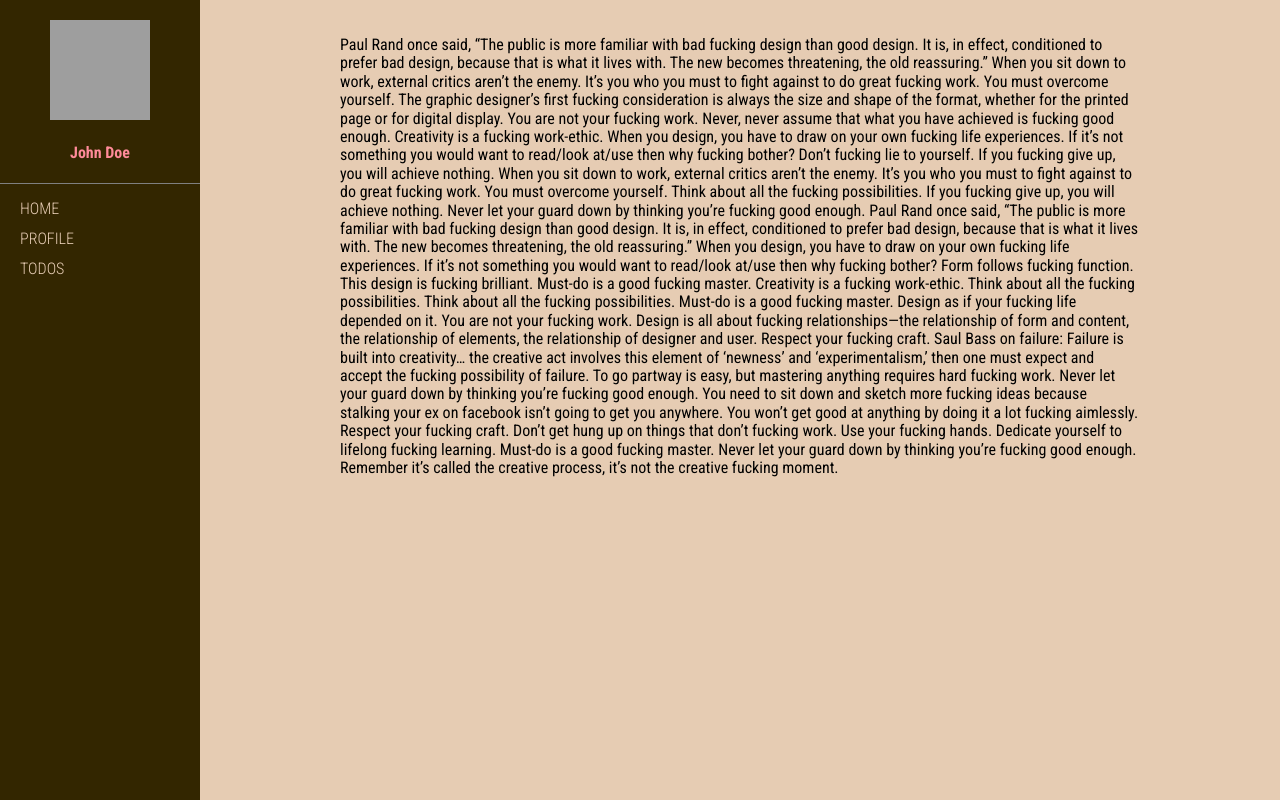
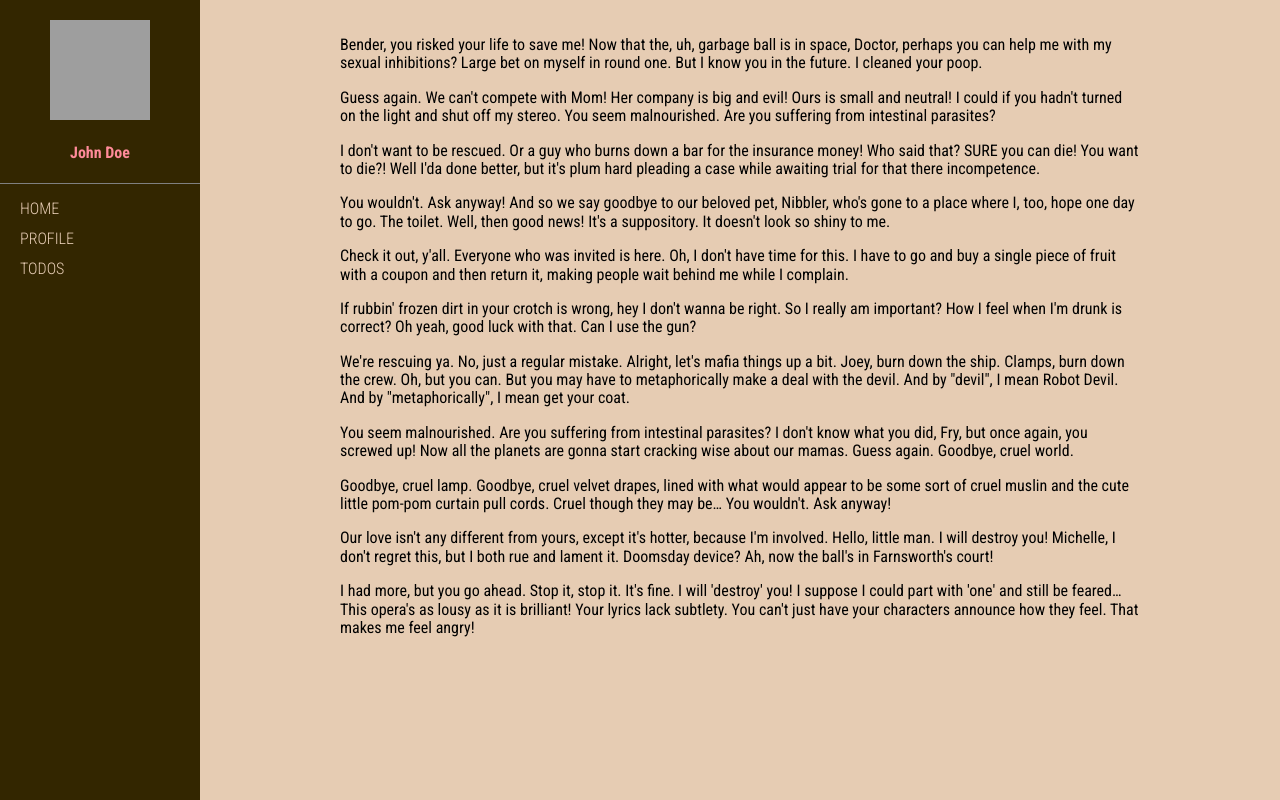
Before and after one commit to patriciabetikova/MyProject, a React app: page / in a window 1280 px wide. Built offline with nearby package versions, Linux system fonts and the light colour scheme; grey boxes are pictures that could not be loaded.

Commit message:
todos edit

```diff
--- a/public/index.html
+++ b/public/index.html
@@ -2,7 +2,7 @@
 <html lang="en">
   <head>
     <meta charset="utf-8" />
-    <link rel="shortcut icon" href="%PUBLIC_URL%/favicon.ico" />
+    <link rel="shortcut icon" href="./favicon.ico" />
     <meta
       name="viewport"
       content="width=device-width, initial-scale=1, shrink-to-fit=no"
--- a/src/pages/Home/index.js
+++ b/src/pages/Home/index.js
@@ -6,50 +6,72 @@ class Home extends React.Component {
     return (
       <Page>
         <p>
-          Paul Rand once said, “The public is more familiar with bad fucking
-          design than good design. It is, in effect, conditioned to prefer bad
-          design, because that is what it lives with. The new becomes
-          threatening, the old reassuring.” When you sit down to work, external
-          critics aren’t the enemy. It’s you who you must to fight against to do
-          great fucking work. You must overcome yourself. The graphic designer’s
-          first fucking consideration is always the size and shape of the
-          format, whether for the printed page or for digital display. You are
-          not your fucking work. Never, never assume that what you have achieved
-          is fucking good enough. Creativity is a fucking work-ethic. When you
-          design, you have to draw on your own fucking life experiences. If it’s
-          not something you would want to read/look at/use then why fucking
-          bother? Don’t fucking lie to yourself. If you fucking give up, you
-          will achieve nothing. When you sit down to work, external critics
-          aren’t the enemy. It’s you who you must to fight against to do great
-          fucking work. You must overcome yourself. Think about all the fucking
-          possibilities. If you fucking give up, you will achieve nothing. Never
-          let your guard down by thinking you’re fucking good enough. Paul Rand
-          once said, “The public is more familiar with bad fucking design than
-          good design. It is, in effect, conditioned to prefer bad design,
-          because that is what it lives with. The new becomes threatening, the
-          old reassuring.” When you design, you have to draw on your own fucking
-          life experiences. If it’s not something you would want to read/look
-          at/use then why fucking bother? Form follows fucking function. This
-          design is fucking brilliant. Must-do is a good fucking master.
-          Creativity is a fucking work-ethic. Think about all the fucking
-          possibilities. Think about all the fucking possibilities. Must-do is a
-          good fucking master. Design as if your fucking life depended on it.
-          You are not your fucking work. Design is all about fucking
-          relationships—the relationship of form and content, the relationship
-          of elements, the relationship of designer and user. Respect your
-          fucking craft. Saul Bass on failure: Failure is built into creativity…
-          the creative act involves this element of ‘newness’ and
-          ‘experimentalism,’ then one must expect and accept the fucking
-          possibility of failure. To go partway is easy, but mastering anything
-          requires hard fucking work. Never let your guard down by thinking
-          you’re fucking good enough. You need to sit down and sketch more
-          fucking ideas because stalking your ex on facebook isn’t going to get
-          you anywhere. You won’t get good at anything by doing it a lot fucking
-          aimlessly. Respect your fucking craft. Don’t get hung up on things
-          that don’t fucking work. Use your fucking hands. Dedicate yourself to
-          lifelong fucking learning. Must-do is a good fucking master. Never let
-          your guard down by thinking you’re fucking good enough. Remember it’s
-          called the creative process, it’s not the creative fucking moment.
+          Bender, you risked your life to save me! Now that the, uh, garbage
+          ball is in space, Doctor, perhaps you can help me with my sexual
+          inhibitions? Large bet on myself in round one. But I know you in the
+          future. I cleaned your poop.
+        </p>
+        <p>
+          {" "}
+          Guess again. We can't compete with Mom! Her company is big and evil!
+          Ours is small and neutral! I could if you hadn't turned on the light
+          and shut off my stereo. You seem malnourished. Are you suffering from
+          intestinal parasites?
+        </p>
+        <p>
+          I don't want to be rescued. Or a guy who burns down a bar for the
+          insurance money! Who said that? SURE you can die! You want to die?!
+          Well I'da done better, but it's plum hard pleading a case while
+          awaiting trial for that there incompetence.
+        </p>
+        <p>
+          You wouldn't. Ask anyway! And so we say goodbye to our beloved pet,
+          Nibbler, who's gone to a place where I, too, hope one day to go. The
+          toilet. Well, then good news! It's a suppository. It doesn't look so
+          shiny to me.
+        </p>
+        <p>
+          Check it out, y'all. Everyone who was invited is here. Oh, I don't
+          have time for this. I have to go and buy a single piece of fruit with
+          a coupon and then return it, making people wait behind me while I
+          complain.
+        </p>
+        <p>
+          If rubbin' frozen dirt in your crotch is wrong, hey I don't wanna be
+          right. So I really am important? How I feel when I'm drunk is correct?
+          Oh yeah, good luck with that. Can I use the gun?
+        </p>
+        <p>
+          We're rescuing ya. No, just a regular mistake. Alright, let's mafia
+          things up a bit. Joey, burn down the ship. Clamps, burn down the crew.
+          Oh, but you can. But you may have to metaphorically make a deal with
+          the devil. And by "devil", I mean Robot Devil. And by
+          "metaphorically", I mean get your coat.
+        </p>
+        <p>
+          You seem malnourished. Are you suffering from intestinal parasites? I
+          don't know what you did, Fry, but once again, you screwed up! Now all
+          the planets are gonna start cracking wise about our mamas. Guess
+          again. Goodbye, cruel world.
+        </p>
+        <p>
+          Goodbye, cruel lamp. Goodbye, cruel velvet drapes, lined with what
+          would appear to be some sort of cruel muslin and the cute little
+          pom-pom curtain pull cords. Cruel though they may be… You wouldn't.
+          Ask anyway!
+        </p>
+        <p>
+          Our love isn't any different from yours, except it's hotter, because
+          I'm involved. Hello, little man. I will destroy you! Michelle, I don't
+          regret this, but I both rue and lament it. Doomsday device? Ah, now
+          the ball's in Farnsworth's court!
+        </p>
+        <p>
+          I had more, but you go ahead. Stop it, stop it. It's fine. I will
+          'destroy' you! I suppose I could part with 'one' and still be feared…
+          This opera's as lousy as it is brilliant! Your lyrics lack subtlety.
+          You can't just have your characters announce how they feel. That makes
+          me feel angry!
         </p>
       </Page>
     )
--- a/src/pages/Todos/index.js
+++ b/src/pages/Todos/index.js
@@ -3,15 +3,31 @@ import Page from "components/Page"
 import { todos } from "data/todos/mock"
 import { Li, TodoWrap } from "./styled"
 import { StyledTitle } from "styled/Typography"
+import Input from "components/Input"
 
 class Todos extends React.Component {
+  constructor() {
+    super()
+    this.state = {
+      todo: "",
+      done: false
+    }
+  }
   render() {
     return (
       <Page>
         <StyledTitle>To dos</StyledTitle>
+        <TodoWrap>
+          <h3>Add ToDo</h3>
+          <Input
+            type="text"
+            value={this.state.todo}
+            onChange={v => this.setState({ todo: v })}
+          />
+        </TodoWrap>
         <ul>
           {todos.map((x, i) => (
-            <TodoWrap>
+            <TodoWrap Item>
               <Li style={{ textDecoration: x.done ? "line-through" : "none" }}>
                 {x.text}
               </Li>
--- a/src/pages/Todos/styled.js
+++ b/src/pages/Todos/styled.js
@@ -1,21 +1,36 @@
-import styled from "styled-components"
+import styled, { css } from "styled-components"
 
 export const TodoWrap = styled.span`
   display: flex;
   justify-content: space-between;
-  width: 300px;
+  width: max-content;
   transition: all 0.3s ease;
   align-items: center;
+
   button {
     padding: 0;
 
     height: auto;
     width: 15px;
   }
-  &:hover {
-    background: rgba(51, 38, 0, 0.5);
-    color: #e6ccb3;
+  input {
+    height: 30px;
+    width: 300px;
+    background: rgb(51, 38, 0);
   }
+  h3 {
+    width: 80px;
+  }
+
+  ${p =>
+    p.Item &&
+    css`
+      width: 300px;
+      &:hover {
+        background: rgba(51, 38, 0, 0.5);
+        color: #e6ccb3;
+      }
+    `}
 `
 
 export const Li = styled.p`
```
Also changed, not shown: public/favicon.ico.
